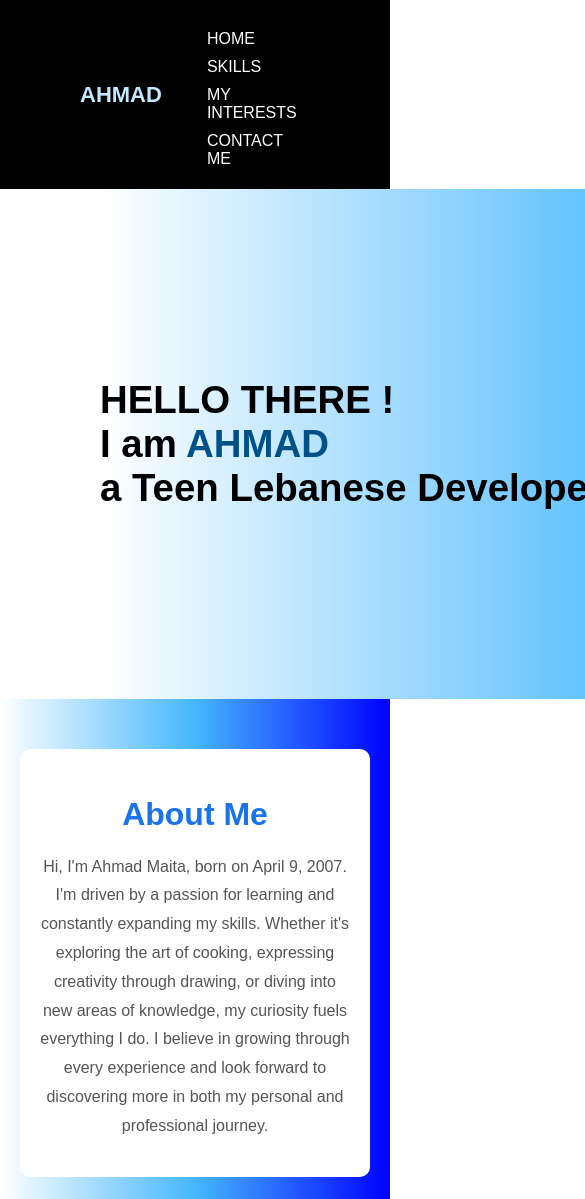
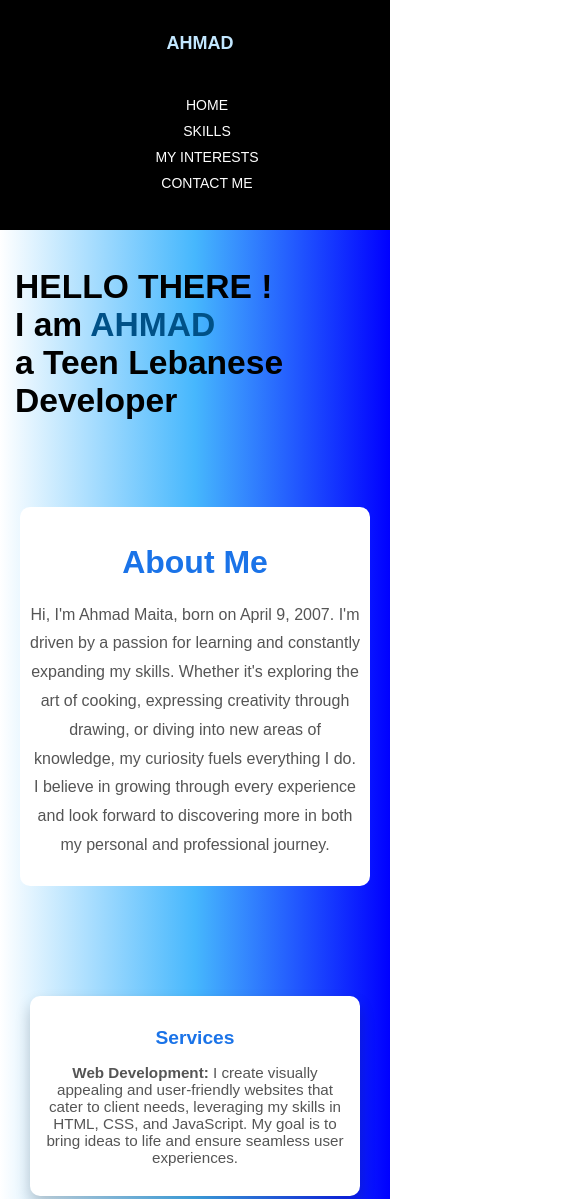
Before and after one commit to Ahmadmaita1/portfolio, a plain HTML site: page index.html in a window 390 px wide. Shown: the top 1199 px of the page, 585 px wide, since content can reach past the window. Drawn offline with Linux system fonts and the light colour scheme; a web font is replaced by a local one.

Commit message:
responsive

```diff
--- a/style.css
+++ b/style.css
@@ -1031,3 +1031,123 @@ body {
     width: 100%;
   }
 }
+@media (max-width: 768px) {
+  body {
+      font-size: 16px; /* Make body text smaller on mobile */
+  }
+
+  /* Navigation */
+  nav {
+      flex-direction: column;
+      align-items: center;
+      padding: 15px;
+  }
+
+  nav ul {
+      margin-top: 15px;
+      text-align: center;
+  }
+
+  nav ul li {
+      display: block;
+      margin: 10px 0;
+  }
+
+  /* Header Section */
+  .header_p {
+      flex-direction: column;
+      align-items: center;
+      width: 100%;
+      margin-left: 0;
+      height: auto;
+      padding: 20px;
+  }
+
+  /* About Section */
+  #about-me h2 {
+      font-size: 2rem;
+  }
+
+  #about-me p {
+      font-size: 1rem;
+  }
+
+  .about-container {
+      padding: 15px;
+      max-width: 100%;
+  }
+
+  /* Service Cards */
+  .service-card {
+      max-width: 100%;
+      margin: 10px;
+  }
+
+  .service-card h2 {
+      font-size: 1.3rem;
+  }
+
+  .service-card p {
+      font-size: 1rem;
+  }
+
+  /* Experience Section */
+  .experience-container {
+      gap: 1rem;
+  }
+
+  .experience-container p {
+      padding: 1rem 1.5rem;
+      font-size: 1rem;
+  }
+
+  .experience-container p::before {
+      font-size: 1.5rem;
+  }
+
+  /* Footer or other sections */
+  footer {
+      text-align: center;
+      padding: 10px;
+  }
+}
+
+/* Small devices like phones in portrait mode */
+@media (max-width: 480px) {
+  body {
+      font-size: 14px; /* Reduce text size for very small screens */
+  }
+
+  nav p {
+      font-size: 18px;
+  }
+
+  .header_p {
+      padding: 15px;
+  }
+
+  .about-container {
+      padding: 10px;
+  }
+
+  .service-card {
+      padding: 15px;
+  }
+
+  .experience-container p {
+      padding: 1rem;
+      font-size: 0.95rem;
+  }
+
+  .service-card h2 {
+      font-size: 1.2rem;
+  }
+
+  .service-card p {
+      font-size: 0.95rem;
+  }
+
+  .experience-container p {
+      font-size: 1rem;
+  }
+}
```
